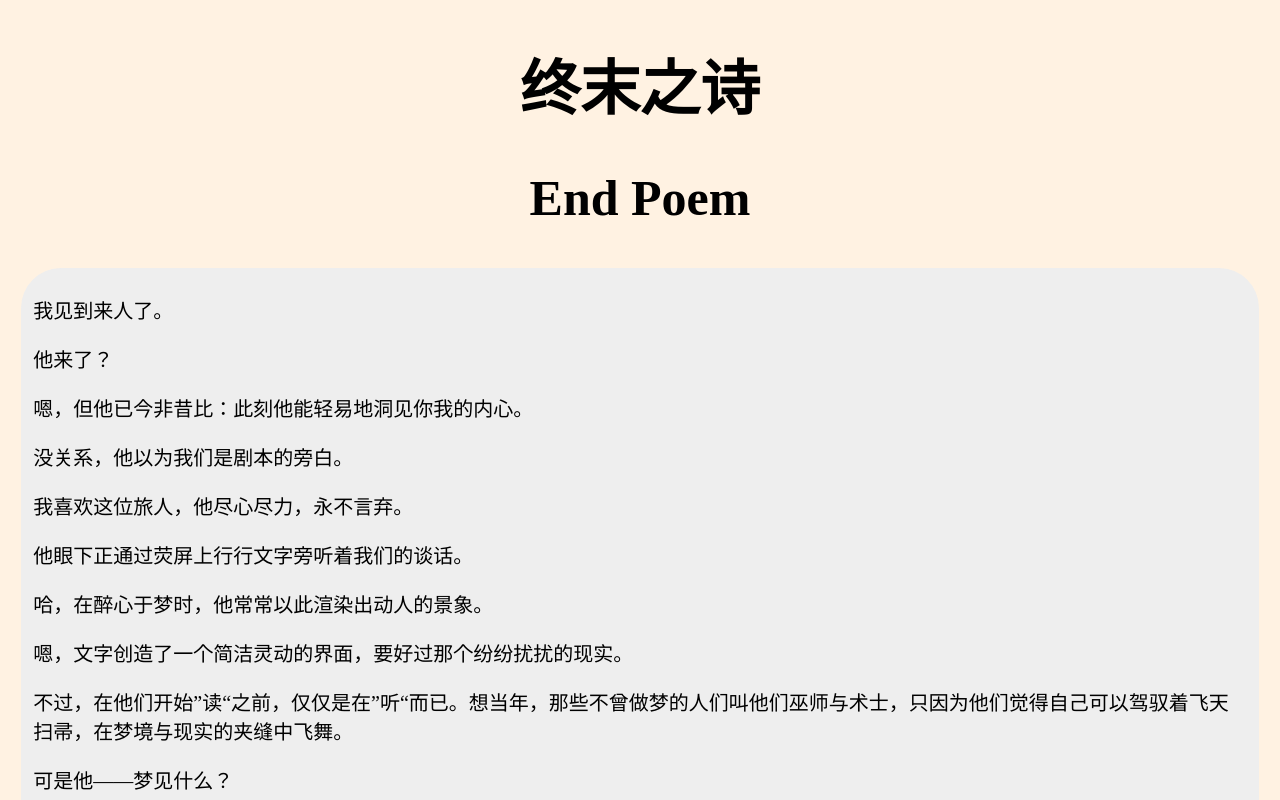
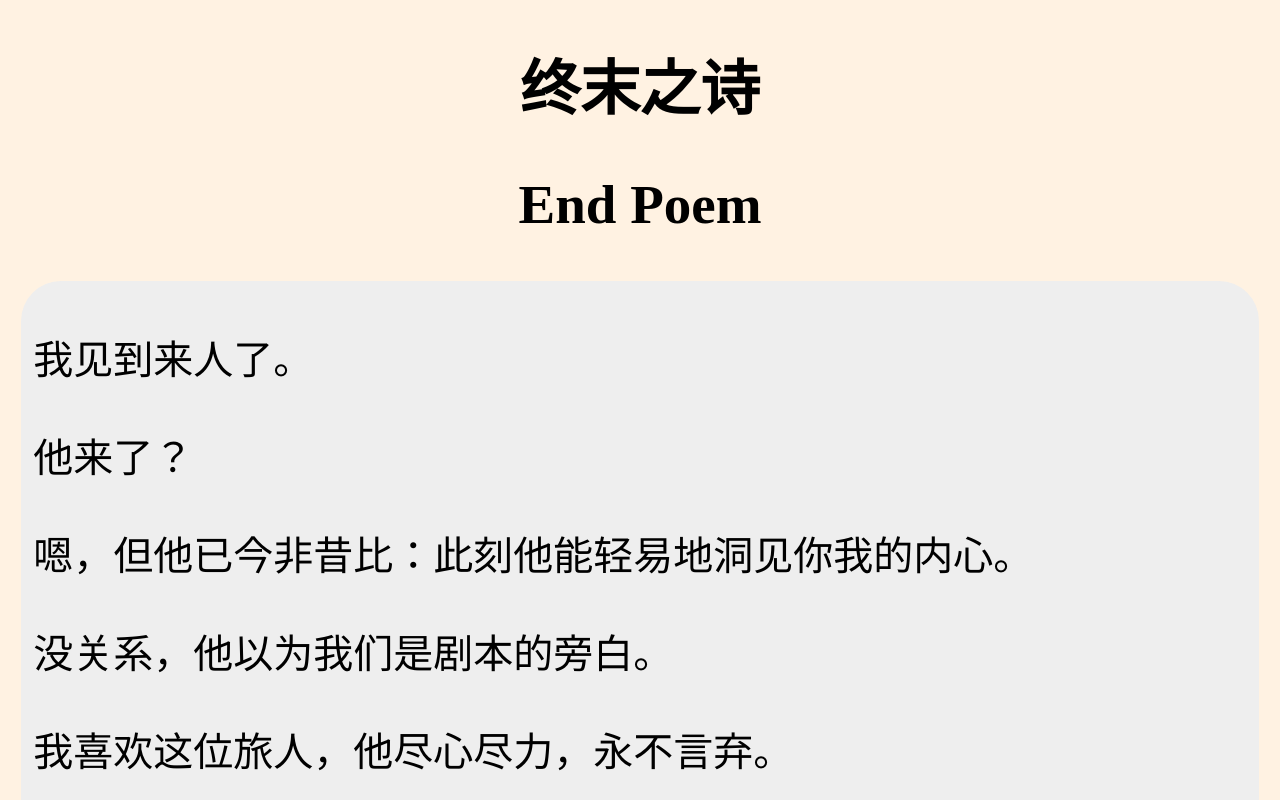
Before and after one commit to SpiderKingWynn/kingofspiders.github.io, a plain HTML site: page endpoem.html in a window 1280 px wide. Shown: the top 800 px of the page. Drawn offline with Linux system fonts and the light colour scheme.

Commit message:
Update endpoem.html

```diff
--- a/endpoem.html
+++ b/endpoem.html
@@ -11,7 +11,7 @@
                 text-align: center;
             }
             h2{
-                font-size:50px;
+                font-size:55px;
                 text-align:center;
             }
             div{
@@ -25,7 +25,7 @@
                 padding-bottom: 0.5%;
             }
             p{
-                font-size:20px;
+                font-size:40px;
             }
             .copyright{
                 text-align: center;
```
